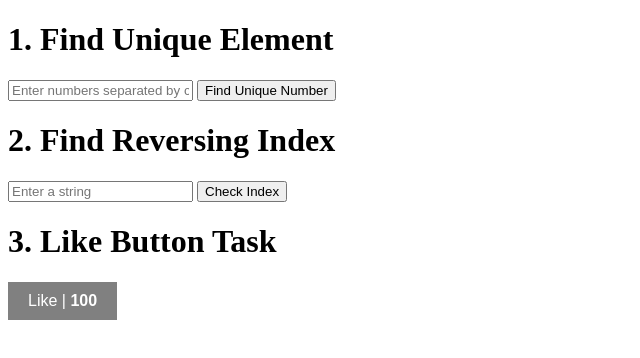
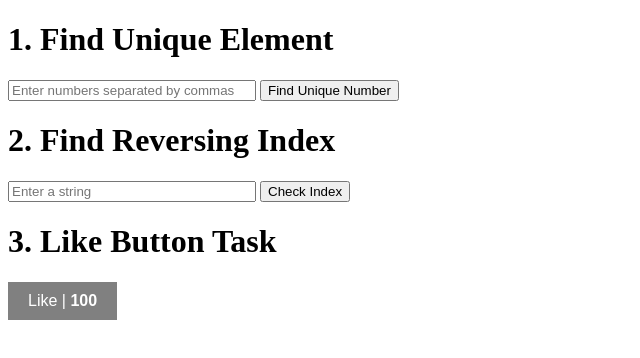
Before and after one commit to Balaguru0311/Risolutor, a plain HTML site: page index.html in a window 1280 px wide. Shown: the whole page, without its empty margins (0-640 px from the left). Drawn offline with Linux system fonts and the light colour scheme.

Commit message:
Style changes

```diff
--- a/style.css
+++ b/style.css
@@ -17,3 +17,7 @@
 .likes-counter {
     font-weight: bold;
 }
+
+input{
+    min-width: 240px;
+}
```
